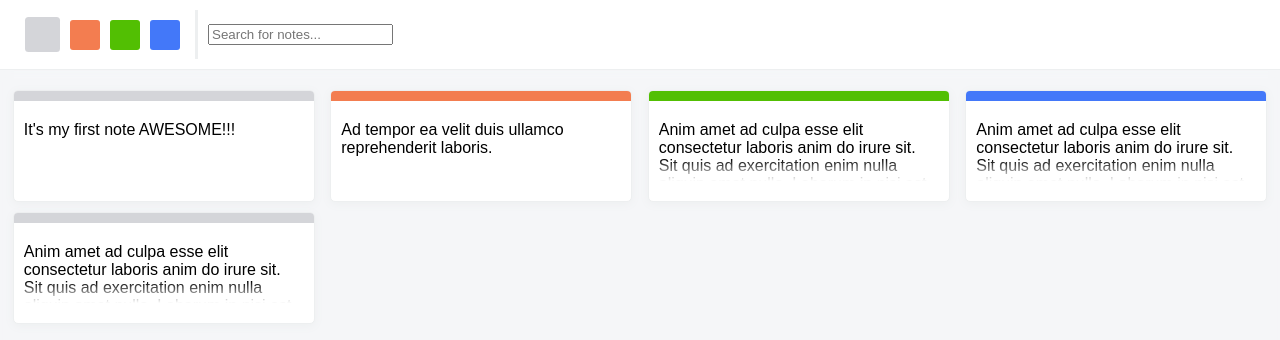
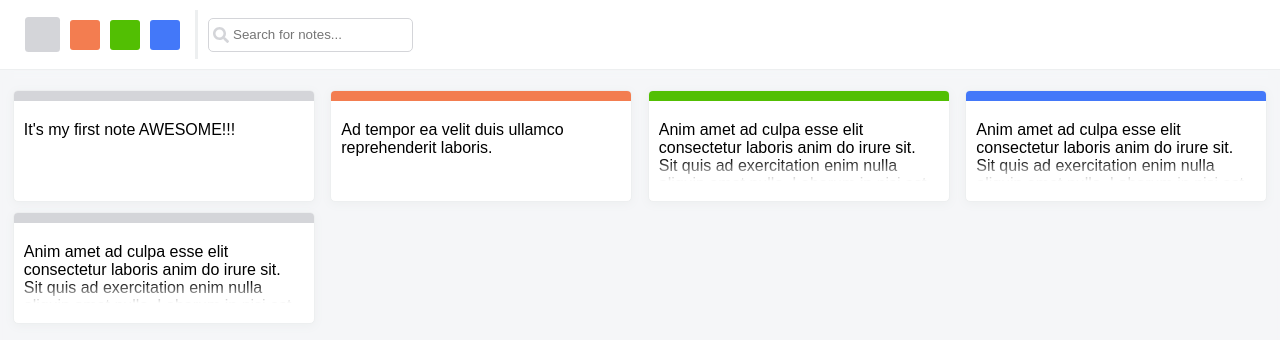
Before and after one commit to Yaroshuk/react-note-taking-app, a React (Create React App) app: page / in a window 1280 px wide. Shown: the top 340 px of the page. Built offline with nearby package versions, Linux system fonts and the light colour scheme.

Commit message:
Add: search base styles

```diff
--- a/src/components/Search/SearchContainer.js
+++ b/src/components/Search/SearchContainer.js
@@ -1,3 +1,5 @@
+import { FontAwesomeIcon } from "@fortawesome/react-fontawesome";
+import { faSearch } from "@fortawesome/free-solid-svg-icons";
 import SearchInput from "./SearchInput";
 
 import classes from "./SearchContainer.module.scss";
@@ -5,6 +7,7 @@ import classes from "./SearchContainer.module.scss";
 const SearchContainer = () => {
   return (
     <div className={classes["search-container"]}>
+      <FontAwesomeIcon icon={faSearch} />
       <SearchInput />
     </div>
   );
--- a/src/components/Search/SearchContainer.module.scss
+++ b/src/components/Search/SearchContainer.module.scss
@@ -0,0 +1,12 @@
+@import "sass/style";
+
+.search-container {
+  display: flex;
+  align-items: center;
+  color: $darkestGrayColor;
+
+  svg {
+    position: absolute;
+    margin-left: 5px;
+  }
+}
--- a/src/components/Search/SearchInput.js
+++ b/src/components/Search/SearchInput.js
@@ -3,7 +3,7 @@ import classes from "./SearchInput.module.scss";
 const PLACEHOLDER = "Search for notes...";
 
 const SearchInput = () => {
-  return <input type="search" placeholder={PLACEHOLDER} />
+  return <input className={classes["search-input"]} type="text" placeholder={PLACEHOLDER} />
 };
 
 export default SearchInput;
--- a/src/components/Search/SearchInput.module.scss
+++ b/src/components/Search/SearchInput.module.scss
@@ -0,0 +1,8 @@
+@import "sass/style";
+
+.search-input {
+  height: 30px;
+  padding-left: 24px;
+  border: 1px solid $darkestGrayColor;
+  border-radius: 5px;
+}
```
